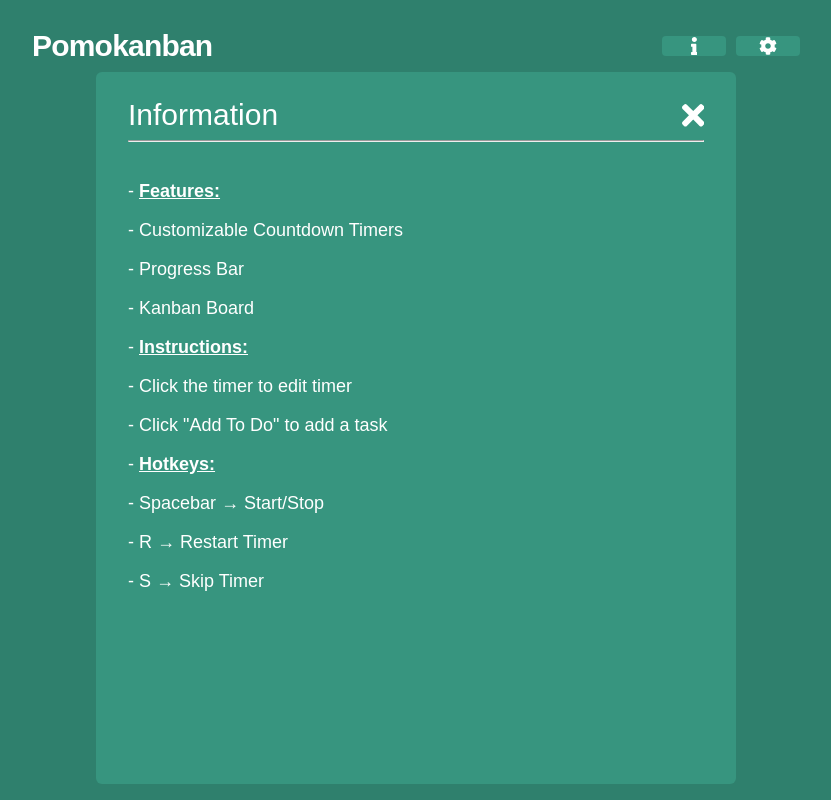
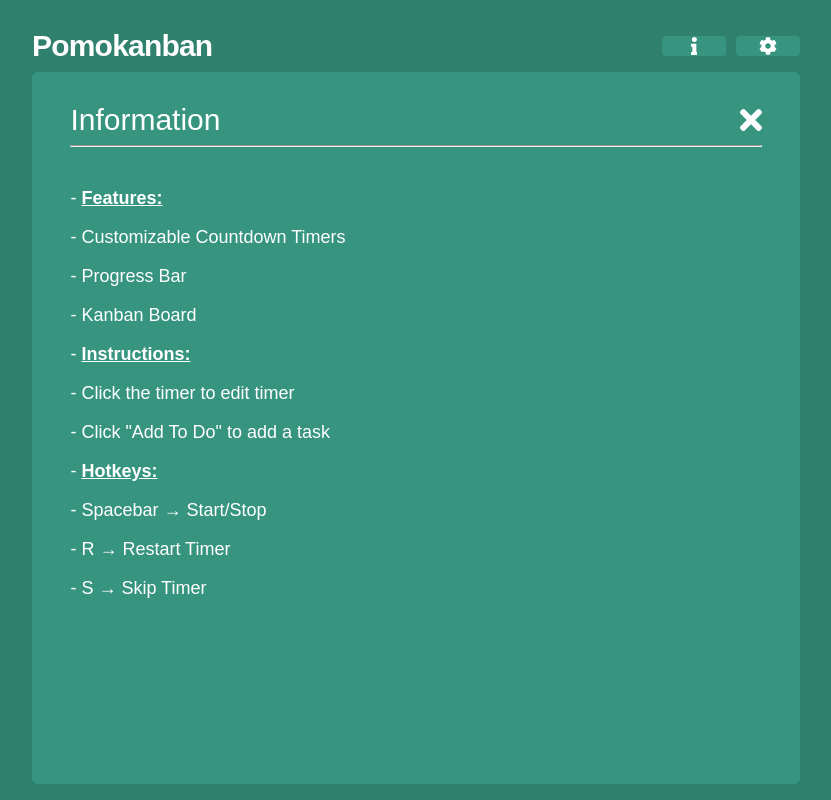
Before and after one commit to nameistao/Pomokanban, a Next.js app: page / in a window 1280 px wide. Both pictures are taken after a click on the button 918 px from the left and 46 px from the top of the page. Shown: the whole page, without its empty margins (224-1055 px from the left). Built offline with nearby package versions, Linux system fonts and the light colour scheme.

Commit message:
move back to vh for viewport greater than 1024

```diff
--- a/components/modals/InfoModal.tsx
+++ b/components/modals/InfoModal.tsx
@@ -6,8 +6,8 @@ import Times from "components/icons/Times";
 import Context from "components/Context";
 
 const StyledInfoModal = styled.section`
-  width: 50vw;
-  height: 89%;
+  width: 60vw;
+  height: 89vh;
   background-color: ${(props) => props.color};
   margin: auto;
   border-radius: 6px;
--- a/components/modals/SettingsModal.tsx
+++ b/components/modals/SettingsModal.tsx
@@ -6,8 +6,8 @@ import Times from "components/icons/Times";
 import Context from "components/Context";
 
 const StyledSettingsModal = styled.section`
-  width: 50vw;
-  height: 89%;
+  width: 60vw;
+  height: 89vh;
   background-color: ${(props) => props.color};
   margin: auto;
   border-radius: 6px;
--- a/pages/index.tsx
+++ b/pages/index.tsx
@@ -23,7 +23,7 @@ const StyledMain = styled.main<{ color: string; innerHeight: number }>`
   transition: background-color 0.7s ease;
   font-family: Arial;
 
-  @media (max-width: 1280px) {
+  @media (max-width: 1024px) {
     height: ${(props) =>
       typeof props.innerHeight !== "undefined"
         ? String(props.innerHeight) + "px"
```
